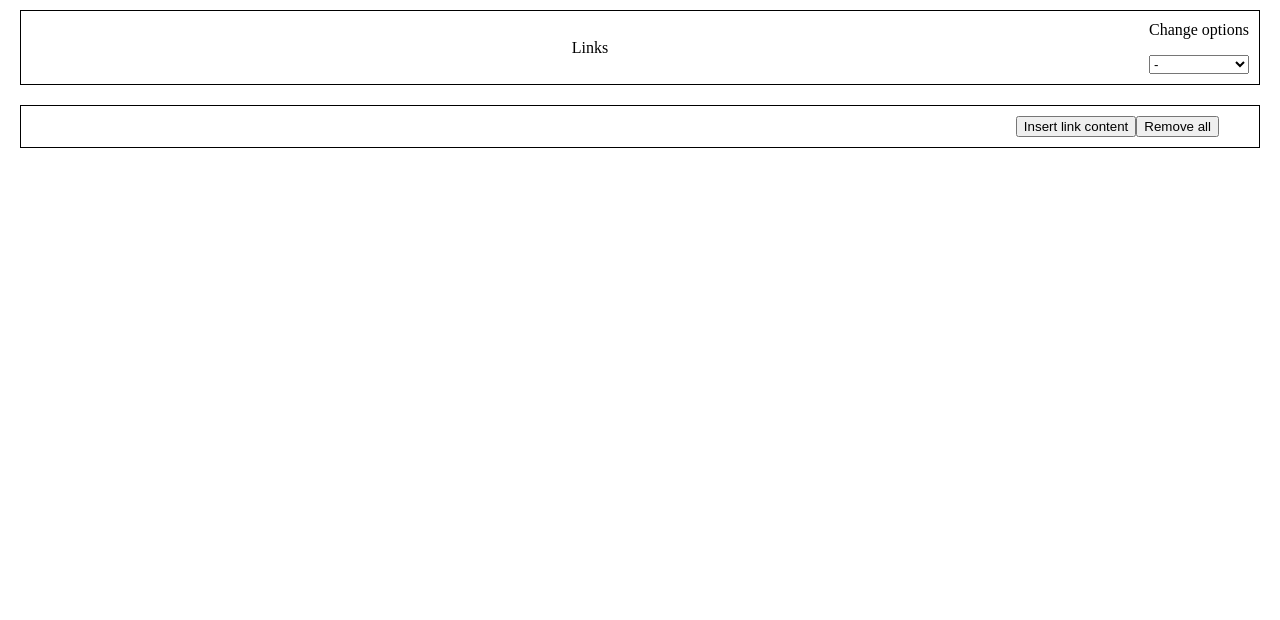
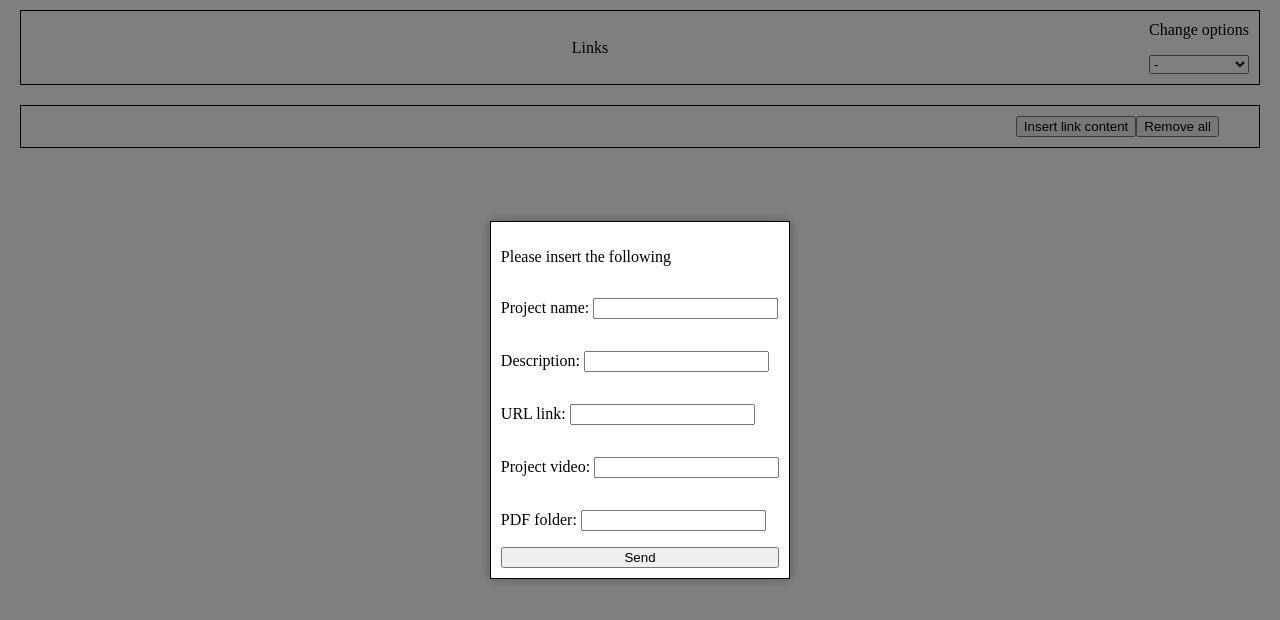
Before and after one commit to Eduard007Munteanu/PROJECT_1_MY_FRONTPAGE_WEBSITE, a website with bundled scripts: page html/link.html in a window 1280 px wide. Built offline with nearby package versions, Linux system fonts and the light colour scheme.

Commit message:
added to link insertion pop out

```diff
--- a/html/link.html
+++ b/html/link.html
@@ -26,9 +26,20 @@
                     <ul class ="list-links">
 
                     </ul>
+                </div>
+            </div>
+        </div>
+        <div class="overlay-insert-link">
+            <div class="overlay-object">
+                <p>Please insert the following</p>
+                <p>Project name: <input type="text" class="project-data" name="name"> </p>
+                <p>Description: <input type="text" class="project-data" name="description"></p> <!--Mockup-->
+                <p>URL link: <input type="text" class="project-data" name="link"></p>
+                <p>Project video: <input type="text" class="project-data" name="video"></p>
+                <p>PDF folder: <input type="text" class="project-data" name="PDF" ></p>  <!--Mockup-->
 
+                <button class="send-project-data-button">Send</button>
 
-                </div>
             </div>
         </div>
 
--- a/styles/main.css
+++ b/styles/main.css
@@ -117,3 +117,25 @@ body{
     flex-direction: row;
     align-items: flex-end;
 }
+
+
+.overlay-insert-link{
+    display: flex;
+    position: fixed;
+    z-index: 100;
+    align-items: center;
+    justify-content: center;
+    width: 100%;
+    height: 100%;
+    background-color: rgba(0, 0, 0, 0.5) /*50% opacity black color */
+}
+
+.overlay-object{
+    display: flex;
+    border: 1px solid black;
+    padding: 10px;
+    flex-direction: column;
+    opacity: 100%;
+    background-color: white;
+    box-shadow: 0 0 10px rgba(0, 0, 0, 0.3) /* add black shadow of 10px and 30% opacity */
+}
```
